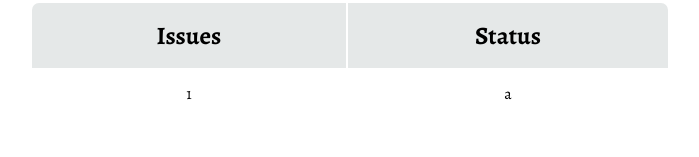
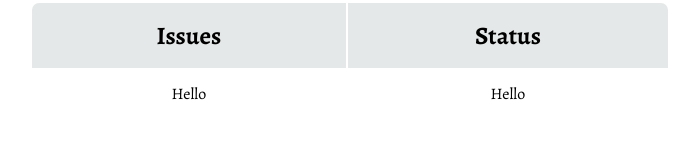
Before and after one commit to Baharghadimii/issue-explorer, a React (Create React App) app: page / in a window 1280 px wide. Shown: the part 143-300 px from the top of the page, without its empty margins (290-989 px from the left). Built offline with nearby package versions, Linux system fonts and the light colour scheme.

Commit message:
add table data component

```diff
--- a/src/components/Table.js
+++ b/src/components/Table.js
@@ -1,5 +1,6 @@
 import React from 'react';
-import './Table.scss'
+import './Table.scss';
+import TableData from './TableRow';
 
 const Table = () => {
   return (
@@ -8,8 +9,8 @@ const Table = () => {
       <th className='head status'>Status</th>
       <tbody>
         <tr className='row'>
-          <td>1</td>
-          <td>a</td>
+          <TableData className='tb-data td-issue'>1</TableData>
+          <TableData className='tb-data td-status'>a</TableData>
         </tr>
       </tbody>
     </table>
--- a/src/components/Table.scss
+++ b/src/components/Table.scss
@@ -20,3 +20,13 @@
 .row {
   height: 3rem;
 }
+.tb-data {
+  font-size: 20px;
+}
+.td-status {
+  margin-left: 2rem;
+}
+.td-issue {
+  margin-left: 2rem;
+  float: left;
+}
--- /dev/null
+++ b/src/components/TableRow.js
@@ -0,0 +1,6 @@
+import React from 'react';
+const TableData = () => {
+  return <td>Hello</td>
+
+}
+export default TableData;
```
